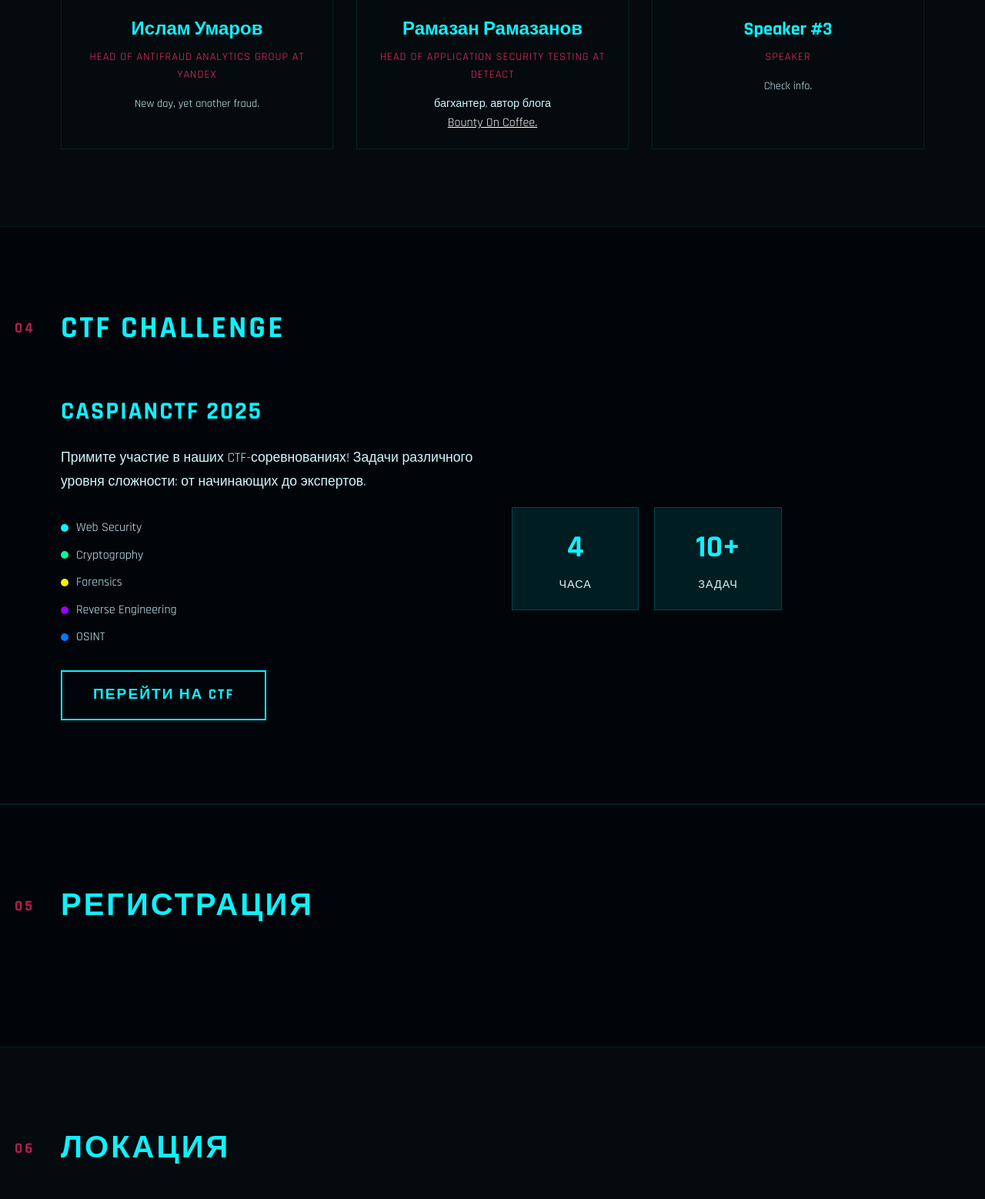
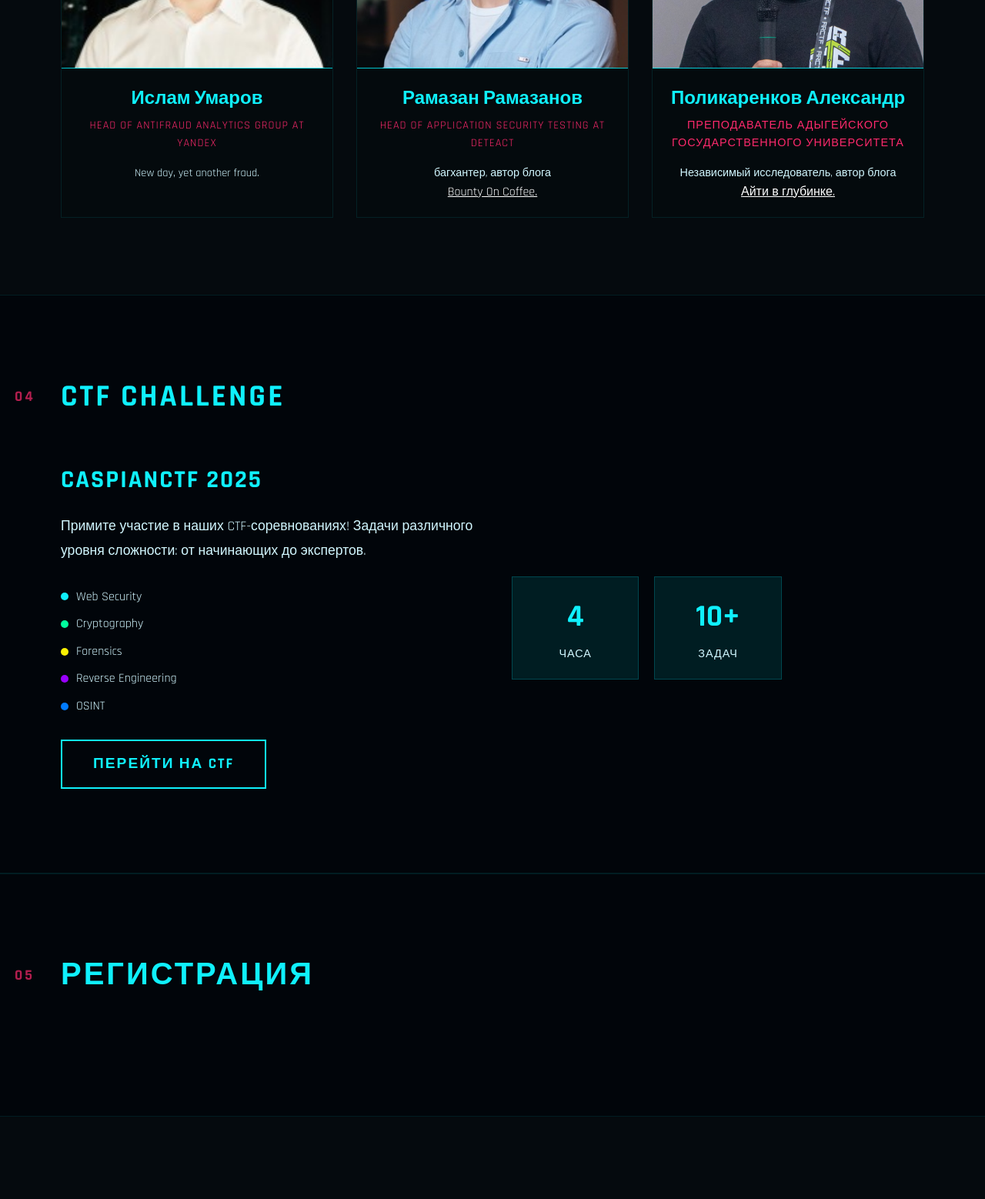
Before and after one commit to z0lm4n/DCSM, a Flask app: page / in a window 1280 px wide. Shown: the part 3893-5451 px from the top of the page at 77% size. Run offline with Flask 3, Linux system fonts and the light colour scheme; some libraries are stand-ins or nearby versions.

Commit message:
add speaker #3

```diff
--- a/templates/index.html
+++ b/templates/index.html
@@ -105,9 +105,9 @@
                 <div class="timeline-item">
                     <div class="timeline-time">12:20 - 13:00</div>
                     <div class="timeline-content">
-                        <h3>Уточняется</h3>
-                        <div class="timeline-desc">Спикер #3</div>
-                        <div class="timeline-tag purple">Доклад</div>
+                        <h3>Студенческие ресерчи живы или разбор video(1).apk</h3>
+                        <div class="timeline-desc">Поликаренков Александр, independent researcher</div>
+                        <div class="timeline-tag red">Доклад</div>
                     </div>
                 </div>
                 <div class="timeline-item">
@@ -195,17 +195,19 @@
 
                 <div class="speaker-card">
                     <div class="speaker-image">
-                        <img src="/static/img/speaker3.jpg" alt="Speaker #3">
+                        <img src="/static/img/Alex.jpg" alt="">
                         <div class="speaker-social">
-                            <!-- <a href="#"><i class="icon-twitter"></i></a>
-                            <a href="#"><i class="icon-linkedin"></i></a>
-                            <a href="#"><i class="icon-github"></i></a> -->
+                            <a href="https://t.me/exreto" aria-label="Telegram">
+                                <svg xmlns="http://www.w3.org/2000/svg" width="20" height="20" fill="currentColor" viewBox="0 0 24 24">
+                                  <path d="M9.93 16.27l-.39 3.73c.56 0 .81-.24 1.11-.53l2.66-2.5 5.51 4.03c1.01.56 1.73.26 1.98-.93l3.6-16.88h-.01c.33-1.52-.55-2.1-1.5-1.74L.92 10.57C-.55 11.16-.52 12.04.68 12.38l5.96 1.86 13.83-8.65c.65-.41 1.25-.18.76.23z"/>
+                                </svg>
+                              </a>
                         </div>
                     </div>
                     <div class="speaker-info">
-                        <h3>Speaker #3</h3>
-                        <p class="speaker-title">Speaker</p>
-                        <p class="speaker-bio">Check info.</p>
+                        <h3>Поликаренков Александр</h3>
+                        <p class="speaker-title">Преподаватель Адыгейского государственного университета</p>
+                        <p class="speaker-bio">Независимый исследователь, автор блога <p><a href="https://t.me/adygeyaIT" style="color: rgb(255, 255, 255)"> Айти в глубинке.</a></p></p>
                     </div>
                 </div>
             </div>
@@ -242,7 +244,7 @@
         </div>
     </section>
 
-    <section id="register" class="cyber-section dark">
+    <section id="registration" class="cyber-section dark">
         <div class="container">
             <h2 class="section-title"><span class="section-number">05</span> Регистрация</h2>
 
```
Also changed, not shown: static/img/Alex.jpg (added), 2 other files.
